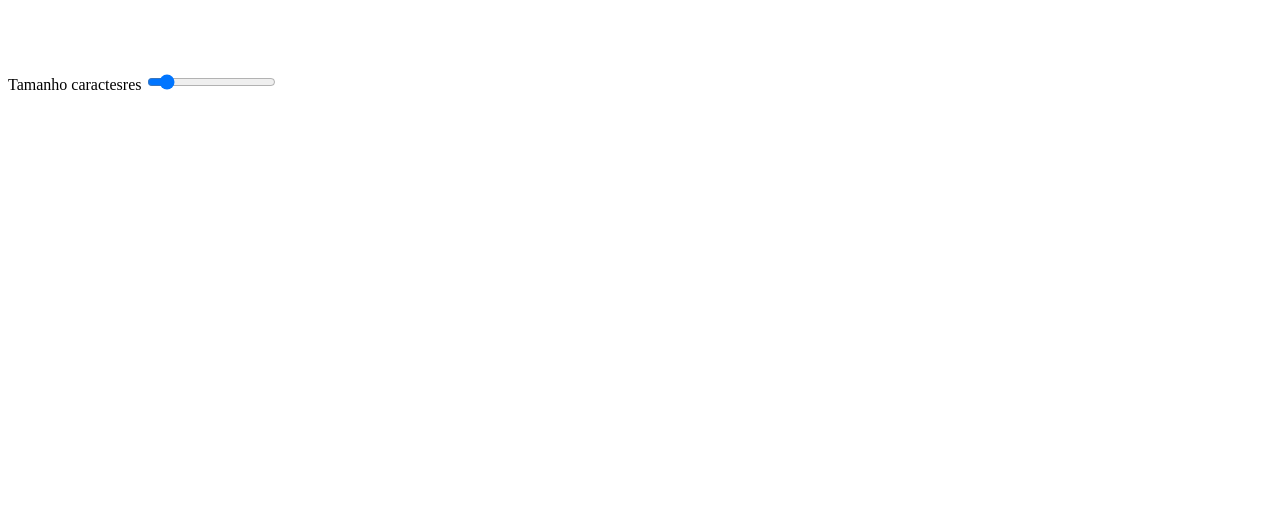
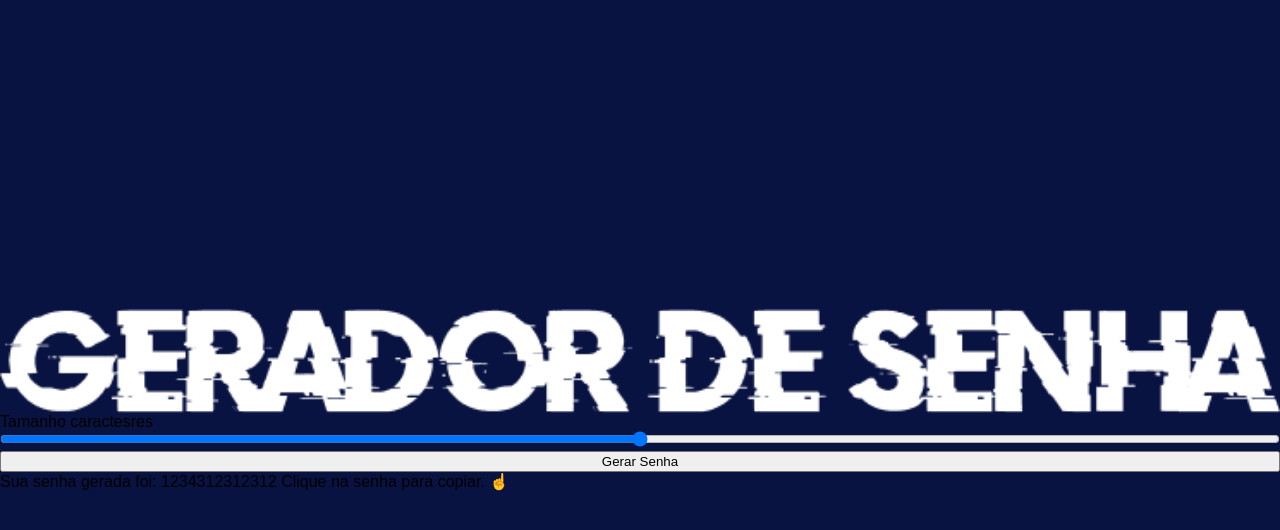
Before and after one commit to ViniciusMoura99/GeradorSenhas, a plain HTML site: page index.html in a window 1280 px wide. Drawn offline with Linux system fonts and the light colour scheme.

Commit message:
Inicio CSS

```diff
--- a/index.html
+++ b/index.html
@@ -8,10 +8,22 @@
     <link rel="stylesheet" href="style.css">
 </head>
 <body>
+
     <img class="logo" src="./assests/logo.png" alt="Gerador de senha logo">
-    <main class="container-input"></main>
-    <span>Tamanho <span id="valor"></span> caractesres</span>
-    <input id="slider" class="slider" type="range" min="5" max="25 "value="15">
+
+    <main class="container-input">
+        <span>Tamanho <span id="valor"></span> caractesres</span>
+        <input id="slider" class="slider" type="range" min="5" max="25" value="15">
+
+        <button id="button" class="button-cta">Gerar Senha</button>
+    </main>
+
+        <div id="container-password" class="container-password hide">
+            <span class="title">Sua senha gerada foi:</span>
+            <span id="password">1234312312312</span>
+            <span>Clique na senha para copiar. ☝️</span>
+        </div>
+
 
     <script src="script.js"></script>
 </body>
--- a/style.css
+++ b/style.css
@@ -0,0 +1,18 @@
+*{
+    font-family: sans-serif;
+    width: 100%;
+    margin: 0 auto;
+    box-sizing: border-box;
+
+}
+
+body{
+    background-color: rgb(9, 19, 66);
+    width: 100%;
+    height: 100vh;
+    display: flex;
+    justify-content: center;
+    align-items: center;
+    flex-direction: column;
+
+}
```
